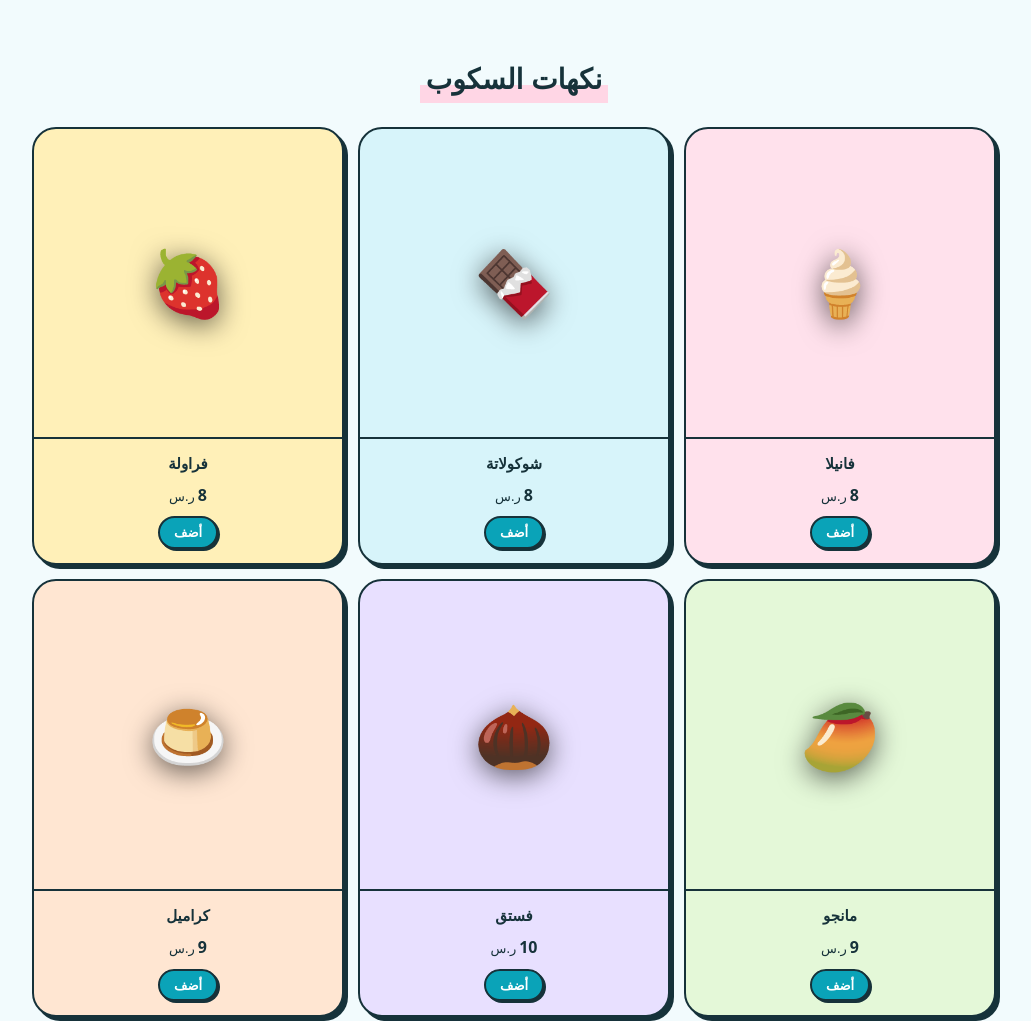
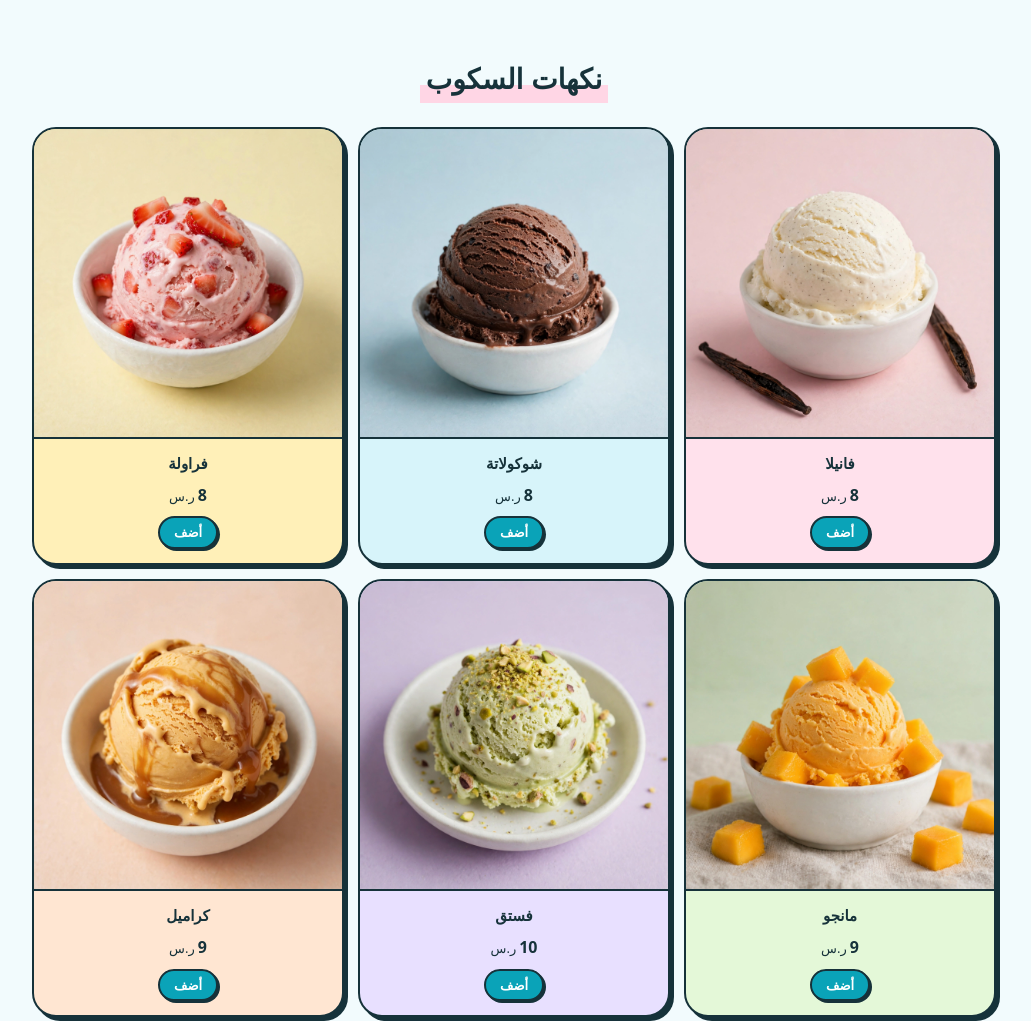
Before and after one commit to F93i/ic_menu, a plain HTML site: page index.html in a window 1280 px wide. Shown: the part 1824-2845 px from the top of the page, without its empty margins (126-1157 px from the left). Drawn offline with Linux system fonts and the light colour scheme; a web font is replaced by a local one.

Commit message:
Update item images and descriptions in index.html

```diff
--- a/index.html
+++ b/index.html
@@ -383,29 +383,29 @@ const CONFIG = {
   },
   categories: [
     { id: "icecream", title: "الآيس كريم", subtitle: "سكوب وكاسات وسندويتشات", layout: "cards", items: [
-        { name: "بنانا سبليت", desc: "موز طازج مع ثلاث سكوبات وصوص الشوكولاتة والكريمة والمكسرات.", image: "banana-split.jpg", icon: "🍌", price: 24, badge: { text: "الأكثر طلباً", type: "chef" }, tags: [{ icon: "🍌", label: "موز" }, { icon: "🍨", label: "3 سكوبات" }, { icon: "🍫", label: "صوص" }] },
-        { name: "كاسة المانجو", desc: "سكوب مانجو كريمي مع مكعبات مانجو طازجة.", image: "mango.jpg", icon: "🥭", price: 22, badge: { text: "جديد", type: "new" }, tags: [{ icon: "🥭", label: "مانجو" }, { icon: "🍨", label: "سكوب كريمي" }] }
+        { name: "بنانا سبليت", desc: "موز طازج مع ثلاث سكوبات وصوص الشوكولاتة والكريمة والمكسرات.", image: "ic_up.jpg", icon: "🍌", price: 24, badge: { text: "الأكثر طلباً", type: "chef" }, tags: [{ icon: "🍌", label: "موز" }, { icon: "🍨", label: "3 سكوبات" }, { icon: "🍫", label: "صوص" }] },
+        { name: "كاسة المانجو", desc: "سكوب مانجو كريمي مع مكعبات مانجو طازجة.", image: "ic_up.jpg", icon: "🥭", price: 22, badge: { text: "جديد", type: "new" }, tags: [{ icon: "🥭", label: "مانجو" }, { icon: "🍨", label: "سكوب كريمي" }] }
       ] },
     { id: "scoops", title: "نكهات السكوب", subtitle: "", layout: "grid", items: [
-        { name: "فانيلا", image: "vanilla.jpg", icon: "🍦", price: 8 },
-        { name: "شوكولاتة", image: "chocolate.jpg", icon: "🍫", price: 8 },
-        { name: "فراولة", image: "strawberry.jpg", icon: "🍓", price: 8 },
-        { name: "مانجو", image: "mango.jpg", icon: "🥭", price: 9 },
-        { name: "فستق", image: "pistachio.jpg", icon: "🌰", price: 10 },
-        { name: "كراميل", image: "caramel.jpg", icon: "🍮", price: 9 }
+        { name: "فانيلا", image: "ic_vanila.jpg", icon: "🍦", price: 8 },
+        { name: "شوكولاتة", image: "ic_chok.jpg", icon: "🍫", price: 8 },
+        { name: "فراولة", image: "ic_stro.jpg", icon: "🍓", price: 8 },
+        { name: "مانجو", image: "ic_mango.jpg", icon: "🥭", price: 9 },
+        { name: "فستق", image: "ic_bist.jpg", icon: "🌰", price: 10 },
+        { name: "كراميل", image: "ic_krem.jpg", icon: "🍮", price: 9 }
       ] },
     { id: "juice", title: "العصائر الطازجة", subtitle: "عصر عند الطلب بدون سكر مضاف", layout: "grid", items: [
-        { name: "برتقال", image: "juice-orange.jpg", icon: "🍊", price: 14 },
-        { name: "مانجو", image: "juice-mango.jpg", icon: "🥭", price: 16 },
-        { name: "فراولة", image: "juice-strawberry.jpg", icon: "🍓", price: 16 },
-        { name: "ليمون نعناع", image: "juice-lemon-mint.jpg", icon: "🍋", price: 12 },
-        { name: "رمان", image: "juice-pomegranate.jpg", icon: "🍎", price: 18 },
+        { name: "برتقال", image: "js_or.jpg", icon: "🍊", price: 14 },
+        { name: "مانجو", image: "js_mango.jpg", icon: "🥭", price: 16 },
+        { name: "فراولة", image: "js_stro.jpg", icon: "🍓", price: 16 },
+        { name: "ليمون نعناع", image: "js_lim.jpg", icon: "🍋", price: 12 },
+        { name: "رمان", image: "js_rm.jpg", icon: "🍎", price: 18 },
         { name: "أناناس", image: "js_an.jpg", icon: "🍍", price: 15 }
       ] },
     { id: "shake", title: "الميلك شيك", subtitle: "", layout: "grid", items: [
         { name: "أوريو", image: "milk_or.jpg", icon: "🥤", price: 20 },
-        { name: "نوتيلا", image: "shake-nutella.jpg", icon: "🍫", price: 22 },
-        { name: "فانيلا", image: "shake-vanilla.jpg", icon: "🥛", price: 18 }
+        { name: "نوتيلا", image: "milk_shok.jpg", icon: "🍫", price: 22 },
+        { name: "فانيلا", image: "milk_vanila.jpg", icon: "🥛", price: 18 }
       ] }
   ]
 };
```
